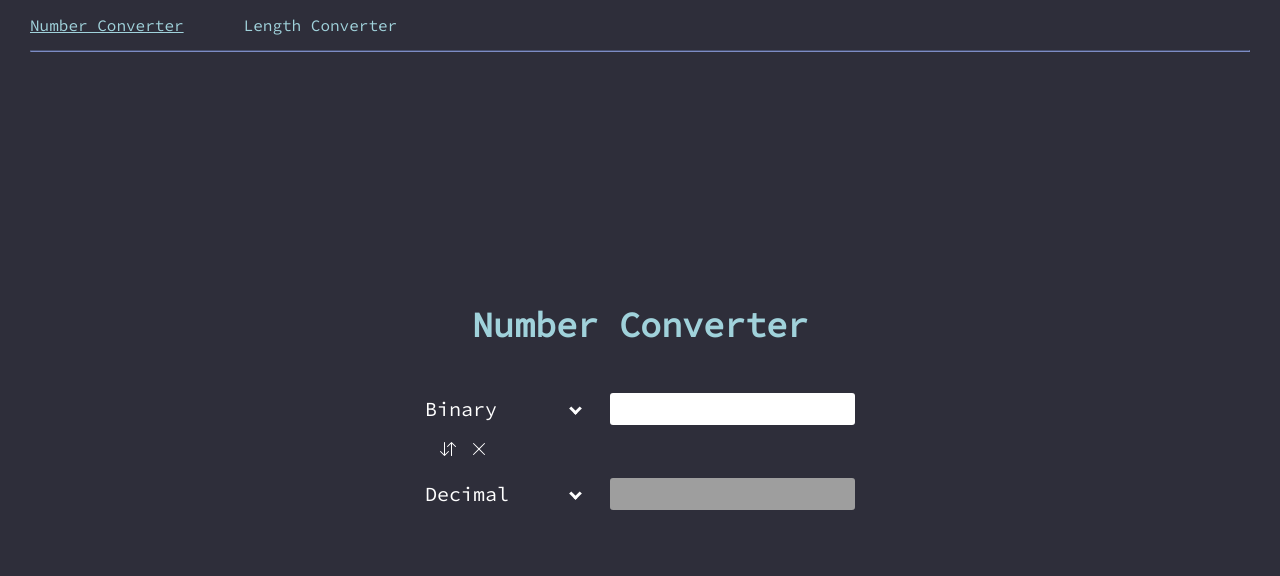
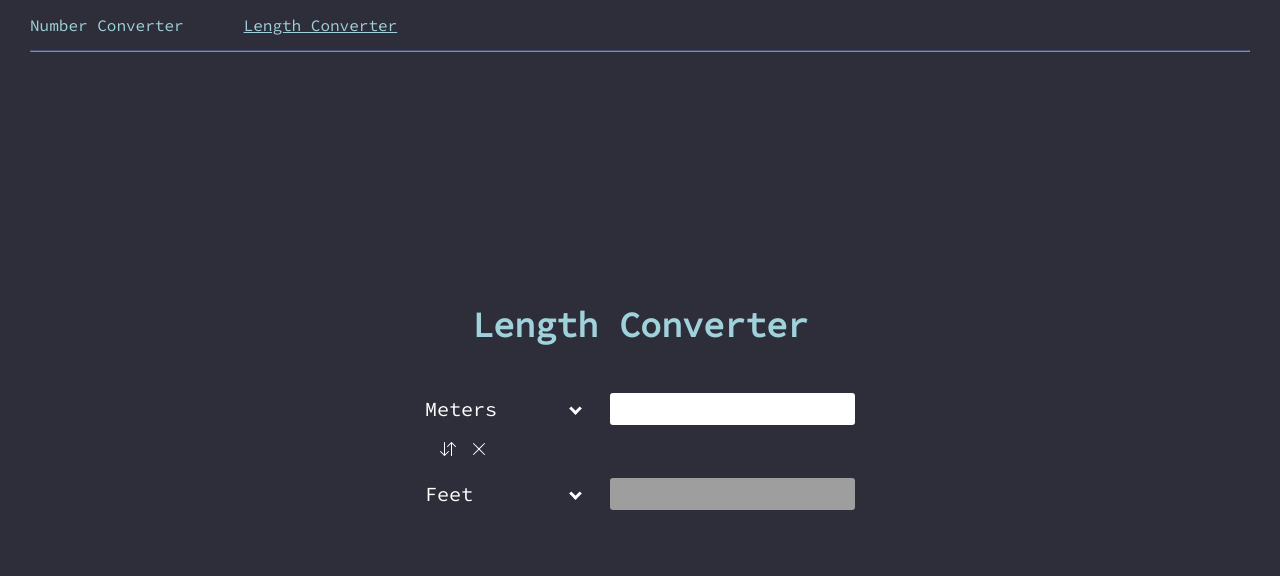
Before and after one commit to Hedevgare/conversion-tools, a Vue app: page / in a window 1280 px wide. Shown: the top 576 px of the page. Built offline with nearby package versions, Linux system fonts and the light colour scheme.

Commit message:
Add length convertions

```diff
--- a/src/App.vue
+++ b/src/App.vue
@@ -1,7 +1,7 @@
 <template>
   <div class="header">
-    <RouterLink class="header-link" to="/">Number Converter</RouterLink>
-    <RouterLink class="header-link" to="/length">Length Converter</RouterLink>
+    <RouterLink class="header-link" to="/number">Number Converter</RouterLink>
+    <RouterLink class="header-link" to="/">Length Converter</RouterLink>
   </div>
   <hr />
   <RouterView />
--- a/src/components/Dropdown.vue
+++ b/src/components/Dropdown.vue
@@ -1,6 +1,6 @@
 <script>
 export default {
-    props: ['active'],
+    props: ['active', 'units'],
     data() {
         return {
             show: false
@@ -20,9 +20,6 @@ export default {
 
 <template>
     <div v-if="show" class="dropdown">
-        <p :class="{'active-dropdown' : $props.active == 'Binary'}" @click="changeUnit('Binary')">Binary</p>
-        <p :class="{'active-dropdown' : $props.active == 'Octal'}" @click="changeUnit('Octal')">Octal</p>
-        <p :class="{'active-dropdown' : $props.active == 'Decimal'}" @click="changeUnit('Decimal')">Decimal</p>
-        <p :class="{'active-dropdown' : $props.active == 'Hexadecimal'}" @click="changeUnit('Hexadecimal')">Hexadecimal</p>
+        <p v-for="unit in $props.units" :class="{'active-dropdown' : $props.active == unit}" @click="changeUnit(unit)">{{ unit }}</p>
     </div>
 </template>
--- /dev/null
+++ b/src/helpers/lengthConvertions.js
@@ -0,0 +1,13 @@
+/**
+ * Meters convertions
+ */
+export function feetToMeters(feet) {
+    return feet * 0.3048;
+}
+
+/**
+ * Feet convertions
+ */
+export function metersToFeet(meters) {
+    return meters * 3.2808;
+}
--- a/src/main.js
+++ b/src/main.js
@@ -8,8 +8,8 @@ import LengthConverter from "./pages/LengthConverter.vue";
 import NumberConverter from "./pages/NumberConverter.vue";
 
 const routes = [
-    { path: '/', component: NumberConverter },
-    { path: '/length', component: LengthConverter }
+    { path: '/number', component: NumberConverter },
+    { path: '/', component: LengthConverter }
 ];
 
 const router = createRouter({
--- a/src/pages/LengthConverter.vue
+++ b/src/pages/LengthConverter.vue
@@ -1,11 +1,89 @@
 <script>
+import Dropdown from '../components/Dropdown.vue';
+import * as convertions from '../helpers/lengthConvertions';
+
 export default {
+	components: {
+		'dropdown': Dropdown
+	},
+	data() {
+		return {
+			from: "Meters",
+			to: "Feet",
+			fromValue: "",
+			toValue: "",
+			units: ["Meters", "Feet"]
+		};
+	},
+	methods: {
+		validateInput() {
+			let regex = new RegExp("^[0-9.0-9]+$", "g");
 
+			if (!this.fromValue) {
+				this.toValue = "";
+			} else if (regex.test(this.fromValue)) {
+				this.toValue = this.startConvertion();
+			} else {
+				this.toValue = "Invalid input!";
+			}
+		},
+		startConvertion() {
+			if (this.from === "Meters") {
+				if (this.to === "Feet") {
+					return convertions.metersToFeet(this.fromValue);
+				}
+			} else if (this.from === "Feet") {
+				if (this.to === "Meters") {
+					return convertions.feetToMeters(this.fromValue);
+				}
+			}
+		},
+		setUnit(type, unit) {
+			type === "from" ? this.from = unit : this.to = unit;
+			this.resetValues();
+		},
+		swapUnits() {
+			let swapValue = this.fromValue;
+			this.fromValue = this.toValue;
+			this.toValue = swapValue;
+			let swapUnit = this.from;
+			this.from = this.to;
+			this.to = swapUnit;
+		},
+		resetValues() {
+			this.fromValue = "";
+			this.toValue = "";
+		}
+	}
 }
 </script>
 
 <template>
-    <section class="body">
-        <h1 class="title">Length Converter</h1>
-    </section>
+	<section class="body">
+		<h1 class="title">Length Converter</h1>
+		<div class="flex flex-center convertion-block">
+			<div class="relative flex-column">
+				<div class="flex unit-label" @click="() => this.$refs.dropdownFrom.toggle()">
+					<p class="flex-1">{{ this.from }}</p><i class="dropdown-arrow"></i>
+				</div>
+				<dropdown ref="dropdownFrom" :active="this.from" :units="this.units"
+					@set-unit="(unit) => setUnit('from', unit)" />
+			</div>
+			<input v-model="fromValue" @input="validateInput" />
+		</div>
+		<div class="convertion-block">
+			<img src="/swap.svg" title="Swap units" @click="swapUnits" />
+			<img src="/reset.svg" title="Reset values" @click="resetValues" />
+		</div>
+		<div class="flex flex-center convertion-block">
+			<div class="relative flex-column">
+				<div class="flex unit-label" @click="() => this.$refs.dropdownTo.toggle()">
+					<p class="flex-1">{{ this.to }}</p><i class="dropdown-arrow"></i>
+				</div>
+				<dropdown ref="dropdownTo" :active="this.to" :units="this.units"
+					@set-unit="(unit) => setUnit('to', unit)" />
+			</div>
+			<input v-model="toValue" disabled />
+		</div>
+	</section>
 </template>
--- a/src/pages/NumberConverter.vue
+++ b/src/pages/NumberConverter.vue
@@ -1,6 +1,6 @@
 <script>
 import Dropdown from '../components/Dropdown.vue';
-import * as convertions from '../helpers/convertions';
+import * as convertions from '../helpers/numberConvertions';
 
 export default {
 	components: {
@@ -11,7 +11,8 @@ export default {
 			from: "Binary",
 			to: "Decimal",
 			fromValue: "",
-      toValue: ""
+			toValue: "",
+			units: ["Binary", "Octal", "Decimal", "Hexadecimal"]
 		};
 	},
 	methods: {
@@ -103,7 +104,7 @@ export default {
 				<div class="flex unit-label" @click="() => this.$refs.dropdownFrom.toggle()">
 					<p class="flex-1">{{ this.from }}</p><i class="dropdown-arrow"></i>
 				</div>
-        <dropdown ref="dropdownFrom" :active="this.from" @set-unit="(unit) => setUnit('from', unit)" />
+				<dropdown ref="dropdownFrom" :active="this.from" :units="this.units" @set-unit="(unit) => setUnit('from', unit)" />
 			</div>
 			<input v-model="fromValue" @input="validateInput" />
 		</div>
@@ -116,7 +117,7 @@ export default {
 				<div class="flex unit-label" @click="() => this.$refs.dropdownTo.toggle()">
 					<p class="flex-1">{{ this.to }}</p><i class="dropdown-arrow"></i>
 				</div>
-        <dropdown ref="dropdownTo" :active="this.to" @set-unit="(unit) => setUnit('to', unit)" />
+				<dropdown ref="dropdownTo" :active="this.to" :units="this.units" @set-unit="(unit) => setUnit('to', unit)" />
 			</div>
 			<input v-model="toValue" disabled />
 		</div>
--- a/src/styles/main.css
+++ b/src/styles/main.css
@@ -35,6 +35,10 @@ input {
 input:disabled {
   background-color: #9e9e9e;
   color: black;
+}
+
+input:focus {
+  outline-color: #2e2e3a;
 }
 
 #app {
```
Also changed, not shown: src/helpers/numberConvertions.js (renamed from src/helpers/convertions.js). Lines whose indentation alone changed are shown as unchanged.
